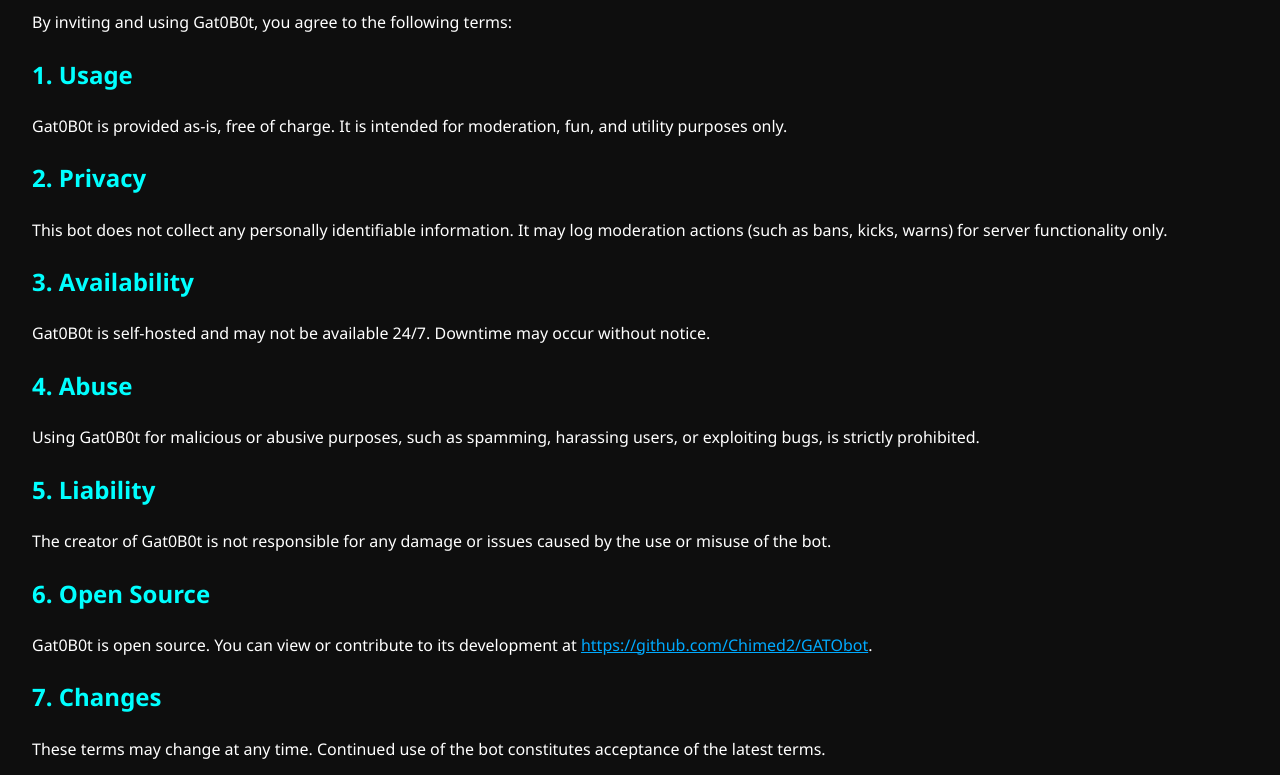
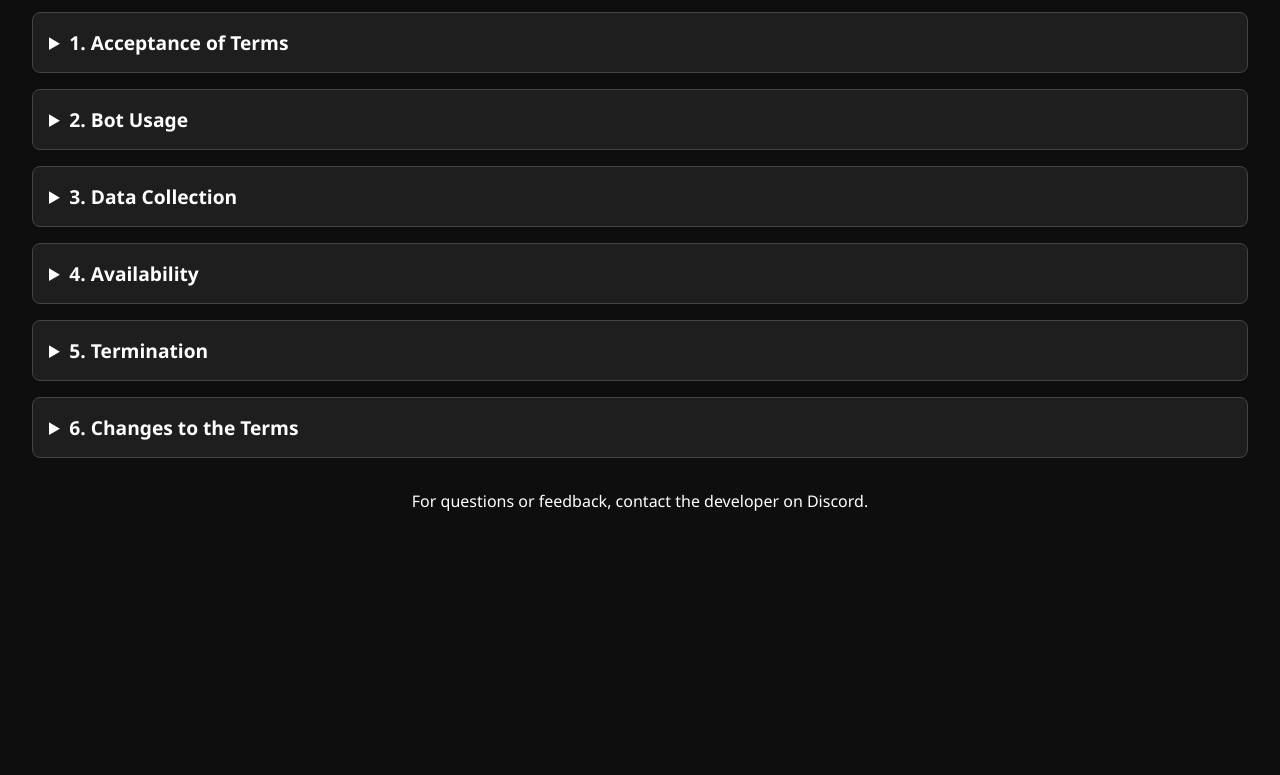
Before and after one commit to Chimed2/gat0bot, a plain HTML site: page termsofservice.html in a window 1280 px wide. Shown: the part 116-891 px from the top of the page. After the commit the page ends 800 px from the top, so only its background shows below. Drawn offline with Linux system fonts and the light colour scheme.

Commit message:
Update termsofservice.html

```diff
--- a/termsofservice.html
+++ b/termsofservice.html
@@ -3,7 +3,7 @@
 <head>
   <meta charset="UTF-8" />
   <meta name="viewport" content="width=device-width, initial-scale=1.0" />
-  <title>Gat0B0t Terms of Service</title>
+  <title>Terms of Service - Gat0B0t</title>
   <style>
     body {
       font-family: "Segoe UI", sans-serif;
@@ -11,41 +11,62 @@
       color: #ffffff;
       margin: 0;
       padding: 2rem;
-      line-height: 1.6;
     }
-    h1, h2 {
-      color: #00ffff;
+    h1 {
+      text-align: center;
+      margin-bottom: 2rem;
+      text-shadow: 0 0 5px #00ffff;
+    }
+    details {
+      background-color: #1e1e1e;
+      border: 1px solid #444;
+      border-radius: 8px;
+      padding: 1rem;
+      margin-bottom: 1rem;
+    }
+    summary {
+      font-size: 1.2rem;
+      font-weight: bold;
+      cursor: pointer;
     }
     a {
-      color: #00aaff;
+      color: #00bfff;
     }
   </style>
 </head>
 <body>
   <h1>Terms of Service</h1>
-  <p>By inviting and using Gat0B0t, you agree to the following terms:</p>
 
-  <h2>1. Usage</h2>
-  <p>Gat0B0t is provided as-is, free of charge. It is intended for moderation, fun, and utility purposes only.</p>
+  <details>
+    <summary>1. Acceptance of Terms</summary>
+    <p>By using Gat0B0t, you agree to these Terms of Service. If you do not agree, do not use the bot.</p>
+  </details>
 
-  <h2>2. Privacy</h2>
-  <p>This bot does not collect any personally identifiable information. It may log moderation actions (such as bans, kicks, warns) for server functionality only.</p>
+  <details>
+    <summary>2. Bot Usage</summary>
+    <p>You are permitted to invite and use Gat0B0t in your Discord server for personal or community use. Abuse or misuse may result in denial of service.</p>
+  </details>
 
-  <h2>3. Availability</h2>
-  <p>Gat0B0t is self-hosted and may not be available 24/7. Downtime may occur without notice.</p>
+  <details>
+    <summary>3. Data Collection</summary>
+    <p>Gat0B0t only stores moderation actions and XP data per user/server, and only on the host machine. No data is shared externally or tracked for analytics.</p>
+  </details>
 
-  <h2>4. Abuse</h2>
-  <p>Using Gat0B0t for malicious or abusive purposes, such as spamming, harassing users, or exploiting bugs, is strictly prohibited.</p>
+  <details>
+    <summary>4. Availability</summary>
+    <p>Gat0B0t is self-hosted and may not be online 24/7. Uptime is not guaranteed.</p>
+  </details>
 
-  <h2>5. Liability</h2>
-  <p>The creator of Gat0B0t is not responsible for any damage or issues caused by the use or misuse of the bot.</p>
+  <details>
+    <summary>5. Termination</summary>
+    <p>The developer reserves the right to block or terminate bot access at any time for abuse, spam, or violation of Discord's Terms of Service.</p>
+  </details>
 
-  <h2>6. Open Source</h2>
-  <p>Gat0B0t is open source. You can view or contribute to its development at <a href="https://github.com/Chimed2/GATObot" target="_blank">https://github.com/Chimed2/GATObot</a>.</p>
+  <details>
+    <summary>6. Changes to the Terms</summary>
+    <p>These terms may be updated at any time. Continued use of the bot after changes constitutes acceptance of those changes.</p>
+  </details>
 
-  <h2>7. Changes</h2>
-  <p>These terms may change at any time. Continued use of the bot constitutes acceptance of the latest terms.</p>
-
-  <p>For questions or feedback, contact the developer on Discord or GitHub.</p>
+  <p style="text-align: center; margin-top: 2rem;">For questions or feedback, contact the developer on Discord.</p>
 </body>
 </html>
```
